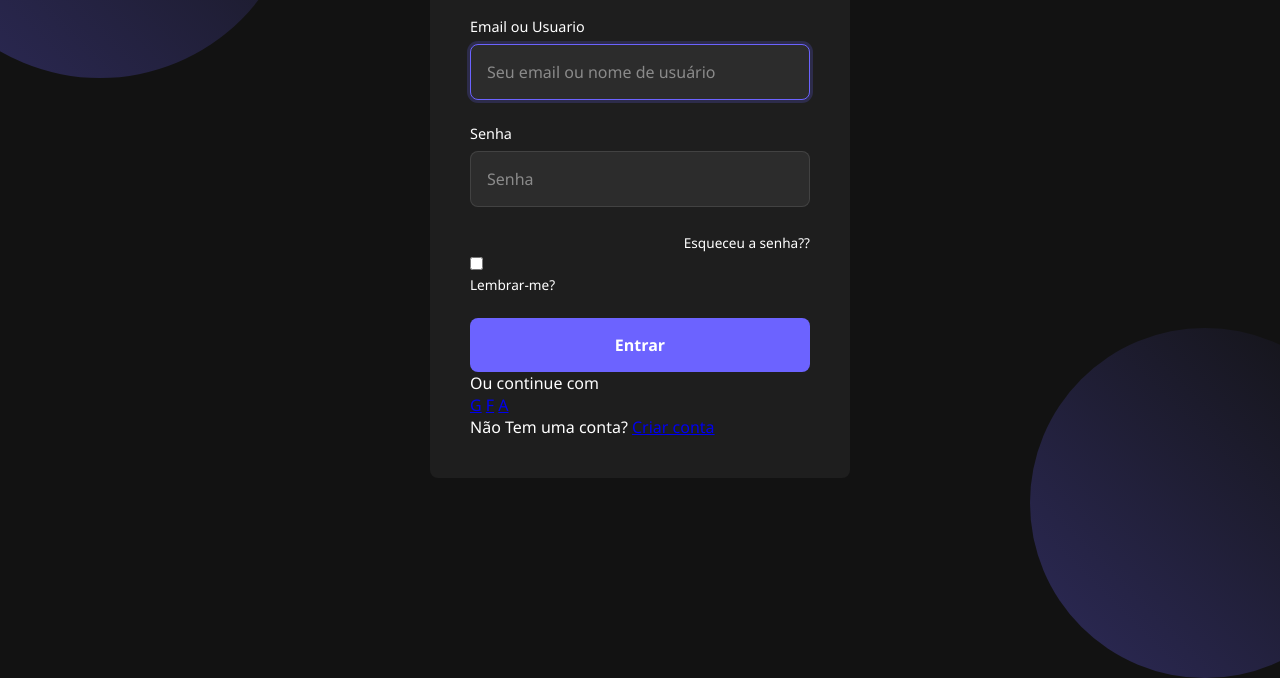
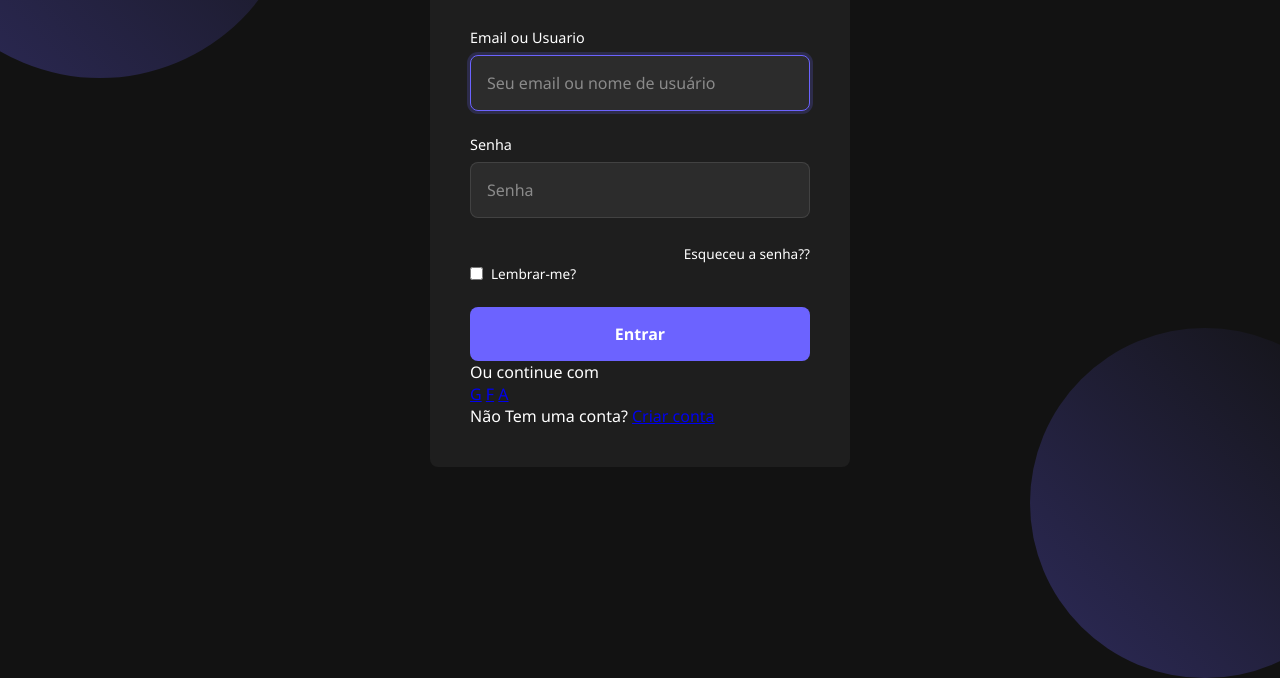
Before and after one commit to Andre-pin/Nova-Tela-de-Login, a plain HTML site: page index.html in a window 1280 px wide. Shown: the part 222-900 px from the top of the page. Drawn offline with Linux system fonts and the light colour scheme.

Commit message:
display flex remember

```diff
--- a/css/login.css
+++ b/css/login.css
@@ -98,7 +98,7 @@ input::placeholder {
 }
 
 .remember-me {
-    font-display: flex;
+    display: flex;
     align-items: center;
     cursor: pointer;
 }
```
